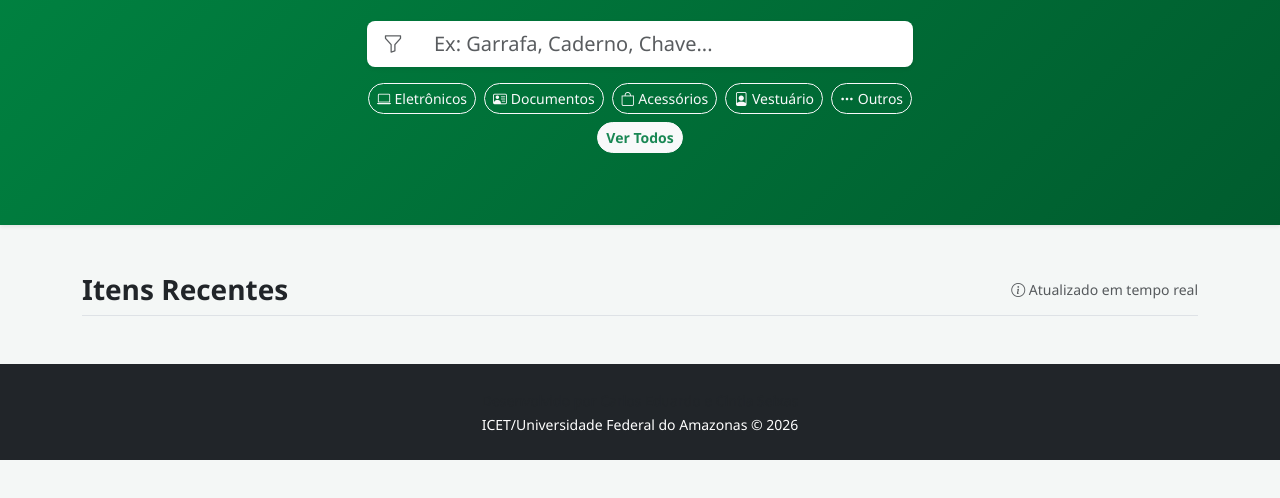
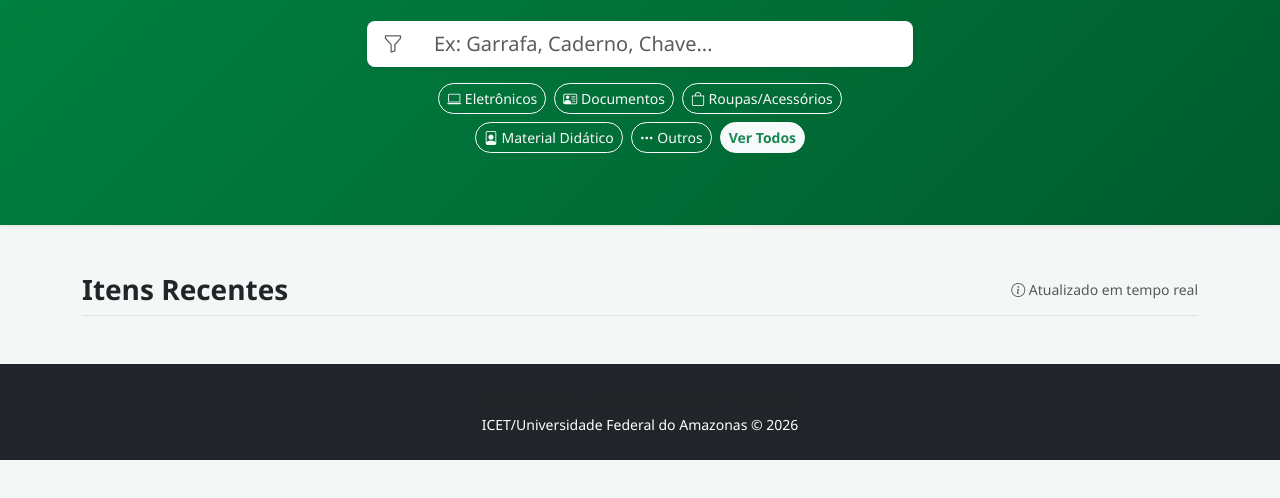
Before and after one commit to Carlos-EP-Silva/Achados-e-Perdidos-ICET, a website: page Codigo-fonte/public/index.html in a window 1280 px wide. Shown: the part 250-748 px from the top of the page. Drawn offline with nearby package versions, Linux system fonts and the light colour scheme; no server answers.

```diff
--- a/Codigo-fonte/public/index.html
+++ b/Codigo-fonte/public/index.html
@@ -42,8 +42,8 @@
                     <div class="d-flex flex-wrap justify-content-center gap-2" id="filtros-tags">
     <button class="btn btn-sm btn-outline-light rounded-pill" onclick="filtrarPorTag('Eletrônicos')"><i class="bi bi-laptop"></i> Eletrônicos</button>
     <button class="btn btn-sm btn-outline-light rounded-pill" onclick="filtrarPorTag('Documentos')"><i class="bi bi-person-vcard"></i> Documentos</button>
-    <button class="btn btn-sm btn-outline-light rounded-pill" onclick="filtrarPorTag('Acessórios')"><i class="bi bi-bag"></i> Acessórios</button>
-    <button class="btn btn-sm btn-outline-light rounded-pill" onclick="filtrarPorTag('Vestuário')"><i class="bi bi-file-person"></i> Vestuário</button>
+    <button class="btn btn-sm btn-outline-light rounded-pill" onclick="filtrarPorTag('Acessórios')"><i class="bi bi-bag"></i> Roupas/Acessórios</button>
+    <button class="btn btn-sm btn-outline-light rounded-pill" onclick="filtrarPorTag('Vestuário')"><i class="bi bi-file-person"></i> Material Didático</button>
     <button class="btn btn-sm btn-outline-light rounded-pill" onclick="filtrarPorTag('Outros')"><i class="bi bi-three-dots"></i> Outros</button>
     <button class="btn btn-sm btn-light rounded-pill text-success fw-bold" onclick="filtrarPorTag('')">Ver Todos</button>
 </div>
```
Also changed, not shown: Codigo-fonte/public/guarda.html (+1 -1 lines).
